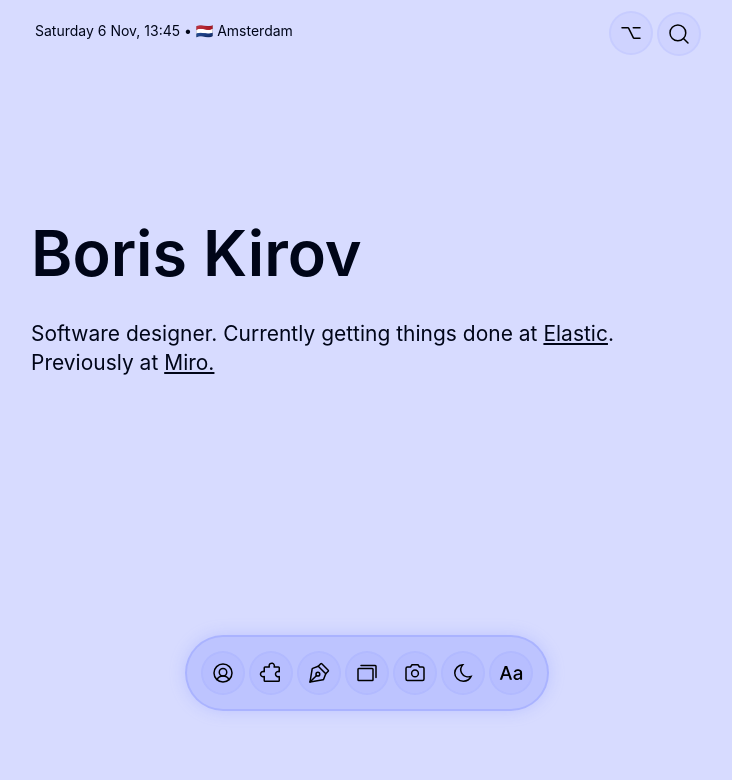
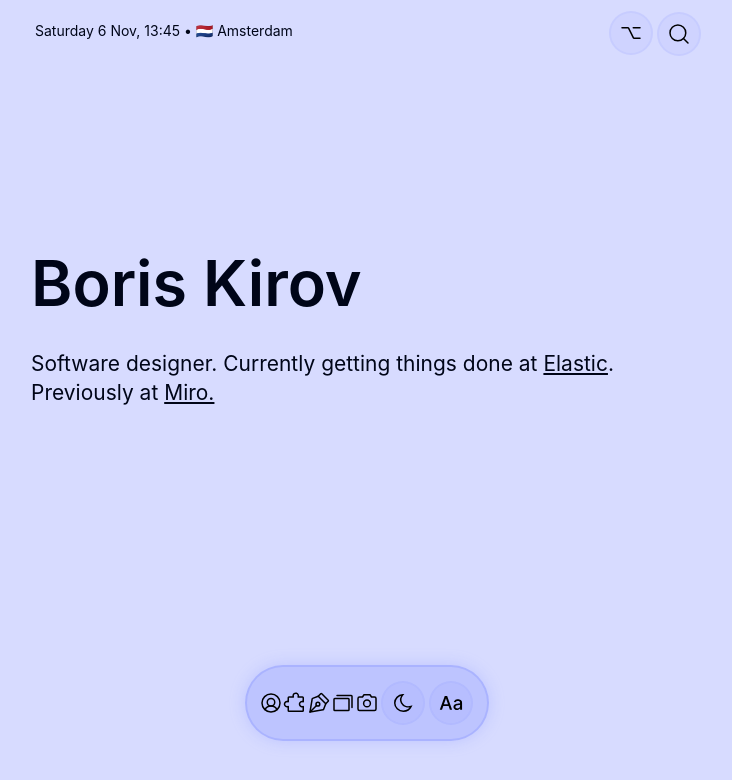
Before and after one commit to boriskirov/boris-kirov-portfolio, a Next.js app: page / in a window 1280 px wide. Shown: the top 780 px of the page, without its empty margins (273-1005 px from the left). Built offline with nearby package versions, Linux system fonts and the light colour scheme; what @elastic/search-ui-app-search-connector would draw is missing.

Commit message:
fixing the links

```diff
--- a/components/commands.js
+++ b/components/commands.js
@@ -35,7 +35,11 @@ function Commands() {
         <Shorcut />
         <div className="modal-content">
           <div className="modal-body">
-            <Link href="#" onClick={handleCloseClick} className="footer-button">
+            <Link
+              href="#"
+              onClick={handleCloseClick}
+              className="footer-button"
+              legacyBehavior>
 
               <Image
                 src="/close.svg"
--- a/components/home-page-footer.js
+++ b/components/home-page-footer.js
@@ -18,7 +18,7 @@ const HomePageFooter = () => (
     transition={{ ease: "easeOut", duration: 0.5 }}
   >
     <footer className="dock-menu">
-      <Link href="./about" title="About" className="footer-button">
+      <Link href="./about" title="About" className="footer-button" legacyBehavior>
 
         <Image
           src="/about.svg"
@@ -28,7 +28,11 @@ const HomePageFooter = () => (
         />
 
       </Link>
-      <Link href="./playground" title="Playground" className="footer-button">
+      <Link
+        href="./playground"
+        title="Playground"
+        className="footer-button"
+        legacyBehavior>
 
         <Image
           src="/playground.svg"
@@ -38,7 +42,11 @@ const HomePageFooter = () => (
         />
 
       </Link>
-      <Link href="./writings" title="Writings" className="footer-button">
+      <Link
+        href="./writings"
+        title="Writings"
+        className="footer-button"
+        legacyBehavior>
 
         <Image
           src="/writings.svg"
@@ -48,7 +56,7 @@ const HomePageFooter = () => (
         />
 
       </Link>
-      <Link href="./talks" title="Talks" className="footer-button">
+      <Link href="./talks" title="Talks" className="footer-button" legacyBehavior>
 
         <Image
           src="/talks.svg"
@@ -62,7 +70,8 @@ const HomePageFooter = () => (
         href="./photography"
         title="Photography"
         className="footer-button"
-        type="button">
+        type="button"
+        legacyBehavior>
 
         <Image
           src="/photography.svg"
--- a/components/modal.js
+++ b/components/modal.js
@@ -32,7 +32,11 @@ const Modal = ({ show, onClose, children, title, body }) => {
     >
       <div className="modal-content">
         <div className="modal-body">
-          <Link href="#" onClick={handleCloseClick} className="footer-button">
+          <Link
+            href="#"
+            onClick={handleCloseClick}
+            className="footer-button"
+            legacyBehavior>
 
             <Image
               src="/close.svg"
```
Also changed, not shown: components/Cheatsheet/cheatsheet.js (+6 -5 lines).
